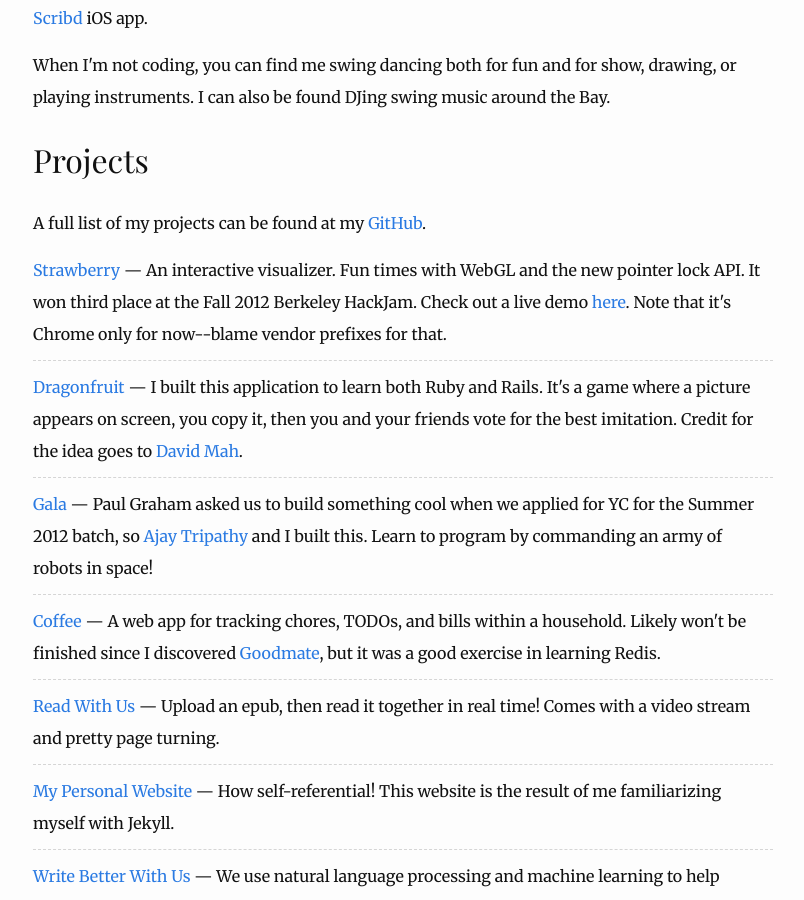
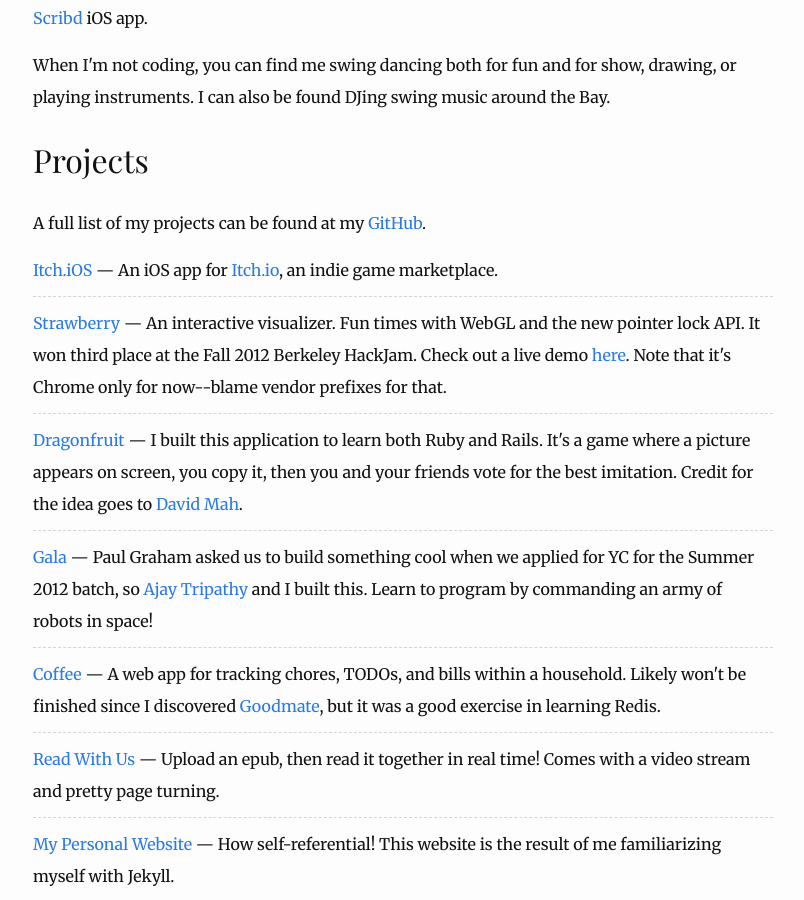
Before and after one commit to catherinemarvin/khwang.github.io, a Jekyll site: the page built from index.html, in a window 1280 px wide and 900 px high, scrolled down 701 px. Shown: the whole window, without its empty margins (237-1041 px from the left). Built offline with Jekyll 4.4.1, drawn with Linux system fonts in a browser that asks for light colours.

Commit message:
Add the itch.io app

```diff
--- a/_data/projects.yml
+++ b/_data/projects.yml
@@ -1,3 +1,7 @@
+- name: Itch.iOS
+  description: An iOS app for <a href='http://itch.io/'>Itch.io</a>, an indie game marketplace.
+  link: https://github.com/khwang/cantaloupe
+
 - name: Strawberry
   description: An interactive visualizer. Fun times with WebGL and the new pointer lock API. It won third place at the Fall 2012 Berkeley HackJam. Check out a live demo <a href='http://kevinhwang.net/strawberry/index.html'>here</a>. Note that it's Chrome only for now--blame vendor prefixes for that.
   link: https://github.com/khwang/strawberry
```
